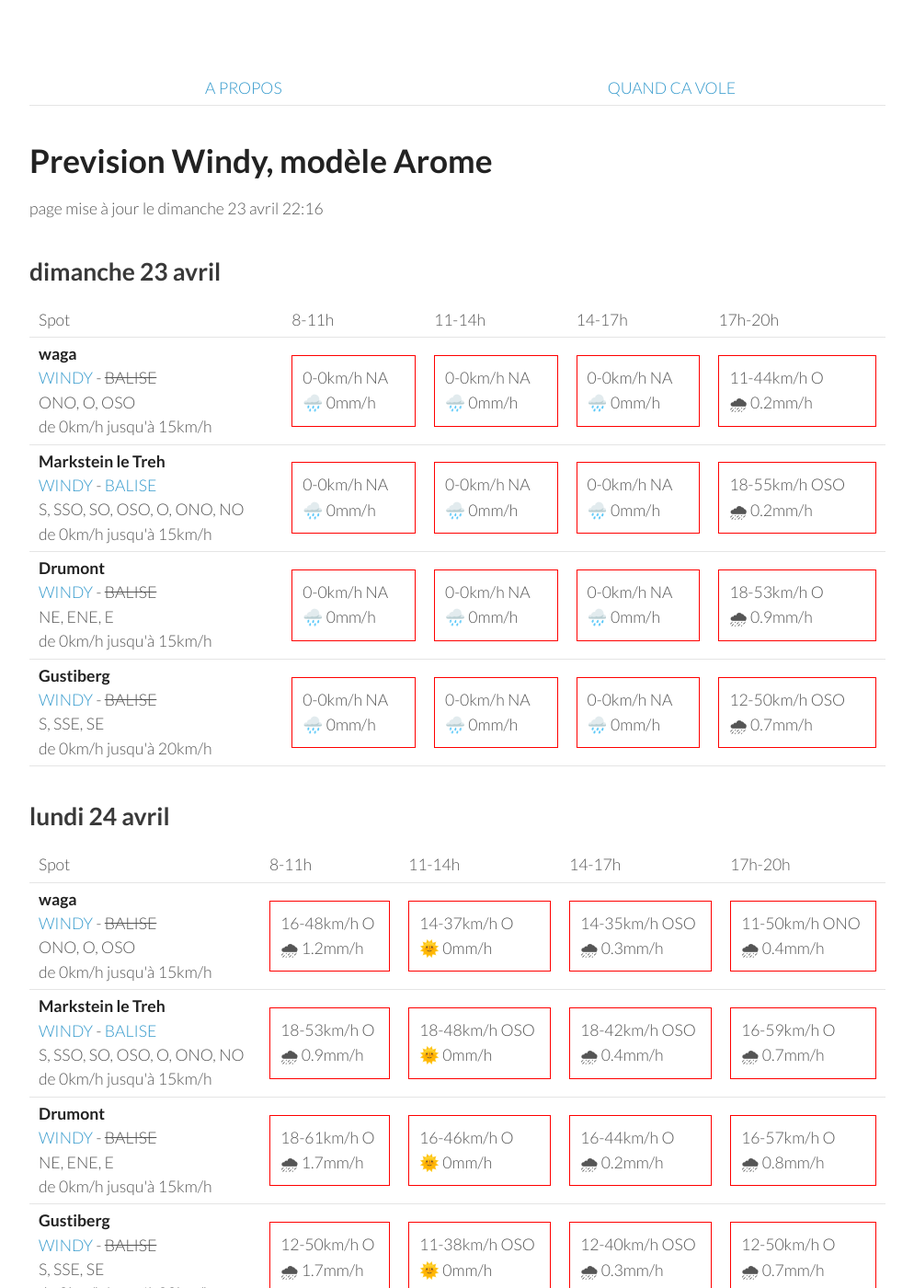
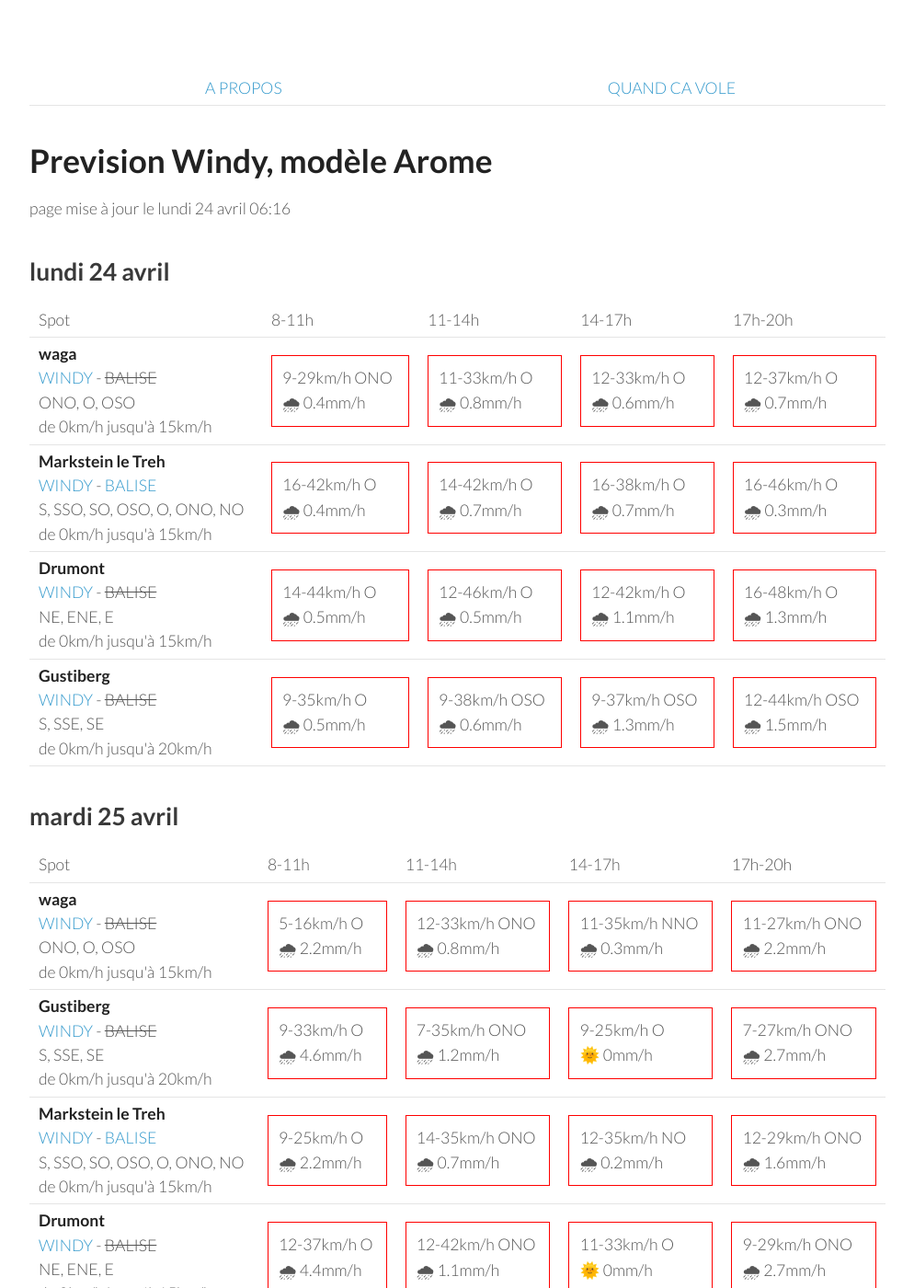
Before and after one commit to parapente-dans-le-nord/parapente-dans-le-nord.github.io, a Jekyll site: the page built from vosges.markdown, in a window 1280 px wide and 1400 px high. Shown: the whole window at 92% size, without its empty margins (26-1020 px from the left). Built offline with Jekyll 4.4.1, drawn with Linux system fonts in a browser that asks for light colours; some of the changed text lies outside the part shown.

Commit message:
update index.markdown

```diff
--- a/vosges.markdown
+++ b/vosges.markdown
@@ -7,60 +7,8 @@ title:  "Tous les spots"
 {: .links}
 
 # Prevision Windy, modèle Arome
-page mise à jour le dimanche 23 avril 22:16
+page mise à jour le lundi 24 avril 06:16
 
-## dimanche 23 avril
-
-{::nomarkdown}
-<table>
-  <tbody>
-    <tr>
-      <td>Spot</td>
-      <td>8-11h</td>
-      <td>11-14h</td>
-      <td>14-17h</td>
-      <td>17h-20h</td>
-    </tr>
-<tr>
-        <td><strong>waga</strong><br><a href="https://windy.com/47.903/6.996?47.900,6.983,15">WINDY</a> - <span class="no-balise"> BALISE </span><br> <span class="vent-favorable">ONO, O, OSO</span><br><span class="force-vent">de 0km/h jusqu'à 15km/h</span> </td>
-
-            <td><div class="not-flyable"><p>0-0km/h NA</p><p>🌧️ 0mm/h</p></div></td>
-            <td><div class="not-flyable"><p>0-0km/h NA</p><p>🌧️ 0mm/h</p></div></td>
-            <td><div class="not-flyable"><p>0-0km/h NA</p><p>🌧️ 0mm/h</p></div></td>
-            <td><div class="not-flyable"><p>11-44km/h O</p><p>🌧 0.2mm/h</p></div></td>
-
-    </tr>
-<tr>
-        <td><strong>Markstein le Treh</strong><br><a href="https://windy.com/47.926/7.012?47.505,7.012,8,m:eY1agmQ">WINDY</a> - <span class=""><a href="http://www.balisemeteo.com/balise.php?idBalise=136">BALISE</a> </span><br> <span class="vent-favorable">S, SSO, SO, OSO, O, ONO, NO</span><br><span class="force-vent">de 0km/h jusqu'à 15km/h</span> </td>
-
-            <td><div class="not-flyable"><p>0-0km/h NA</p><p>🌧️ 0mm/h</p></div></td>
-            <td><div class="not-flyable"><p>0-0km/h NA</p><p>🌧️ 0mm/h</p></div></td>
-            <td><div class="not-flyable"><p>0-0km/h NA</p><p>🌧️ 0mm/h</p></div></td>
-            <td><div class="not-flyable"><p>18-55km/h OSO</p><p>🌧 0.2mm/h</p></div></td>
-
-    </tr>
-<tr>
-        <td><strong>Drumont</strong><br><a href="https://windy.com/47.898/6.919?47.687,6.919,9,m:eYYagmG">WINDY</a> - <span class="no-balise"> BALISE </span><br> <span class="vent-favorable">NE, ENE, E</span><br><span class="force-vent">de 0km/h jusqu'à 15km/h</span> </td>
-
-            <td><div class="not-flyable"><p>0-0km/h NA</p><p>🌧️ 0mm/h</p></div></td>
-            <td><div class="not-flyable"><p>0-0km/h NA</p><p>🌧️ 0mm/h</p></div></td>
-            <td><div class="not-flyable"><p>0-0km/h NA</p><p>🌧️ 0mm/h</p></div></td>
-            <td><div class="not-flyable"><p>18-53km/h O</p><p>🌧 0.9mm/h</p></div></td>
-
-    </tr>
-<tr>
-        <td><strong>Gustiberg</strong><br><a href="https://windy.com/47.894/6.934?47.891,6.934,15,m:eYYagmI">WINDY</a> - <span class="no-balise"> BALISE </span><br> <span class="vent-favorable">S, SSE, SE</span><br><span class="force-vent">de 0km/h jusqu'à 20km/h</span> </td>
-
-            <td><div class="not-flyable"><p>0-0km/h NA</p><p>🌧️ 0mm/h</p></div></td>
-            <td><div class="not-flyable"><p>0-0km/h NA</p><p>🌧️ 0mm/h</p></div></td>
-            <td><div class="not-flyable"><p>0-0km/h NA</p><p>🌧️ 0mm/h</p></div></td>
-            <td><div class="not-flyable"><p>12-50km/h OSO</p><p>🌧 0.7mm/h</p></div></td>
-
-    </tr>
-
-</tbody>
-</table>
-{:/}
 ## lundi 24 avril
 
 {::nomarkdown}
@@ -76,40 +24,40 @@ page mise à jour le dimanche 23 avril 22:16
 <tr>
         <td><strong>waga</strong><br><a href="https://windy.com/47.903/6.996?47.900,6.983,15">WINDY</a> - <span class="no-balise"> BALISE </span><br> <span class="vent-favorable">ONO, O, OSO</span><br><span class="force-vent">de 0km/h jusqu'à 15km/h</span> </td>
 
-            <td><div class="not-flyable"><p>16-48km/h O</p><p>🌧 1.2mm/h</p></div></td>
-            <td><div class="not-flyable"><p>14-37km/h O</p><p>🌞 0mm/h</p></div></td>
-            <td><div class="not-flyable"><p>14-35km/h OSO</p><p>🌧 0.3mm/h</p></div></td>
-            <td><div class="not-flyable"><p>11-50km/h ONO</p><p>🌧 0.4mm/h</p></div></td>
+            <td><div class="not-flyable"><p>9-29km/h ONO</p><p>🌧 0.4mm/h</p></div></td>
+            <td><div class="not-flyable"><p>11-33km/h O</p><p>🌧 0.8mm/h</p></div></td>
+            <td><div class="not-flyable"><p>12-33km/h O</p><p>🌧 0.6mm/h</p></div></td>
+            <td><div class="not-flyable"><p>12-37km/h O</p><p>🌧 0.7mm/h</p></div></td>
 
 
     </tr>
 <tr>
         <td><strong>Markstein le Treh</strong><br><a href="https://windy.com/47.926/7.012?47.505,7.012,8,m:eY1agmQ">WINDY</a> - <span class=""><a href="http://www.balisemeteo.com/balise.php?idBalise=136">BALISE</a> </span><br> <span class="vent-favorable">S, SSO, SO, OSO, O, ONO, NO</span><br><span class="force-vent">de 0km/h jusqu'à 15km/h</span> </td>
 
-            <td><div class="not-flyable"><p>18-53km/h O</p><p>🌧 0.9mm/h</p></div></td>
-            <td><div class="not-flyable"><p>18-48km/h OSO</p><p>🌞 0mm/h</p></div></td>
-            <td><div class="not-flyable"><p>18-42km/h OSO</p><p>🌧 0.4mm/h</p></div></td>
-            <td><div class="not-flyable"><p>16-59km/h O</p><p>🌧 0.7mm/h</p></div></td>
+            <td><div class="not-flyable"><p>16-42km/h O</p><p>🌧 0.4mm/h</p></div></td>
+            <td><div class="not-flyable"><p>14-42km/h O</p><p>🌧 0.7mm/h</p></div></td>
+            <td><div class="not-flyable"><p>16-38km/h O</p><p>🌧 0.7mm/h</p></div></td>
+            <td><div class="not-flyable"><p>16-46km/h O</p><p>🌧 0.3mm/h</p></div></td>
 
 
     </tr>
 <tr>
         <td><strong>Drumont</strong><br><a href="https://windy.com/47.898/6.919?47.687,6.919,9,m:eYYagmG">WINDY</a> - <span class="no-balise"> BALISE </span><br> <span class="vent-favorable">NE, ENE, E</span><br><span class="force-vent">de 0km/h jusqu'à 15km/h</span> </td>
 
-            <td><div class="not-flyable"><p>18-61km/h O</p><p>🌧 1.7mm/h</p></div></td>
-            <td><div class="not-flyable"><p>16-46km/h O</p><p>🌞 0mm/h</p></div></td>
-            <td><div class="not-flyable"><p>16-44km/h O</p><p>🌧 0.2mm/h</p></div></td>
-            <td><div class="not-flyable"><p>16-57km/h O</p><p>🌧 0.8mm/h</p></div></td>
+            <td><div class="not-flyable"><p>14-44km/h O</p><p>🌧 0.5mm/h</p></div></td>
+            <td><div class="not-flyable"><p>12-46km/h O</p><p>🌧 0.5mm/h</p></div></td>
+            <td><div class="not-flyable"><p>12-42km/h O</p><p>🌧 1.1mm/h</p></div></td>
+            <td><div class="not-flyable"><p>16-48km/h O</p><p>🌧 1.3mm/h</p></div></td>
 
 
     </tr>
 <tr>
         <td><strong>Gustiberg</strong><br><a href="https://windy.com/47.894/6.934?47.891,6.934,15,m:eYYagmI">WINDY</a> - <span class="no-balise"> BALISE </span><br> <span class="vent-favorable">S, SSE, SE</span><br><span class="force-vent">de 0km/h jusqu'à 20km/h</span> </td>
 
-            <td><div class="not-flyable"><p>12-50km/h O</p><p>🌧 1.7mm/h</p></div></td>
-            <td><div class="not-flyable"><p>11-38km/h OSO</p><p>🌞 0mm/h</p></div></td>
-            <td><div class="not-flyable"><p>12-40km/h OSO</p><p>🌧 0.3mm/h</p></div></td>
-            <td><div class="not-flyable"><p>12-50km/h O</p><p>🌧 0.7mm/h</p></div></td>
+            <td><div class="not-flyable"><p>9-35km/h O</p><p>🌧 0.5mm/h</p></div></td>
+            <td><div class="not-flyable"><p>9-38km/h OSO</p><p>🌧 0.6mm/h</p></div></td>
+            <td><div class="not-flyable"><p>9-37km/h OSO</p><p>🌧 1.3mm/h</p></div></td>
+            <td><div class="not-flyable"><p>12-44km/h OSO</p><p>🌧 1.5mm/h</p></div></td>
 
 
     </tr>
@@ -132,40 +80,40 @@ page mise à jour le dimanche 23 avril 22:16
 <tr>
         <td><strong>waga</strong><br><a href="https://windy.com/47.903/6.996?47.900,6.983,15">WINDY</a> - <span class="no-balise"> BALISE </span><br> <span class="vent-favorable">ONO, O, OSO</span><br><span class="force-vent">de 0km/h jusqu'à 15km/h</span> </td>
 
-            <td><div class="not-flyable"><p>9-27km/h ONO</p><p>🌧 0.5mm/h</p></div></td>
-            <td><div class="not-flyable"><p>14-50km/h ONO</p><p>🌧 0.5mm/h</p></div></td>
-            <td><div class="not-flyable"><p>14-46km/h ONO</p><p>🌧 0.8mm/h</p></div></td>
-            <td><div class="not-flyable"><p>12-42km/h ONO</p><p>🌧 0.5mm/h</p></div></td>
+            <td><div class="not-flyable"><p>5-16km/h O</p><p>🌧 2.2mm/h</p></div></td>
+            <td><div class="not-flyable"><p>12-33km/h ONO</p><p>🌧 0.8mm/h</p></div></td>
+            <td><div class="not-flyable"><p>11-35km/h NNO</p><p>🌧 0.3mm/h</p></div></td>
+            <td><div class="not-flyable"><p>11-27km/h ONO</p><p>🌧 2.2mm/h</p></div></td>
+
+
+    </tr>
+<tr>
+        <td><strong>Gustiberg</strong><br><a href="https://windy.com/47.894/6.934?47.891,6.934,15,m:eYYagmI">WINDY</a> - <span class="no-balise"> BALISE </span><br> <span class="vent-favorable">S, SSE, SE</span><br><span class="force-vent">de 0km/h jusqu'à 20km/h</span> </td>
+
+            <td><div class="not-flyable"><p>9-33km/h O</p><p>🌧 4.6mm/h</p></div></td>
+            <td><div class="not-flyable"><p>7-35km/h ONO</p><p>🌧 1.2mm/h</p></div></td>
+            <td><div class="not-flyable"><p>9-25km/h O</p><p>🌞 0mm/h</p></div></td>
+            <td><div class="not-flyable"><p>7-27km/h ONO</p><p>🌧 2.7mm/h</p></div></td>
 
 
     </tr>
 <tr>
         <td><strong>Markstein le Treh</strong><br><a href="https://windy.com/47.926/7.012?47.505,7.012,8,m:eY1agmQ">WINDY</a> - <span class=""><a href="http://www.balisemeteo.com/balise.php?idBalise=136">BALISE</a> </span><br> <span class="vent-favorable">S, SSO, SO, OSO, O, ONO, NO</span><br><span class="force-vent">de 0km/h jusqu'à 15km/h</span> </td>
 
-            <td><div class="not-flyable"><p>12-37km/h ONO</p><p>🌧 0.3mm/h</p></div></td>
-            <td><div class="not-flyable"><p>14-48km/h ONO</p><p>🌧 0.5mm/h</p></div></td>
-            <td><div class="not-flyable"><p>14-44km/h ONO</p><p>🌧 0.7mm/h</p></div></td>
-            <td><div class="not-flyable"><p>12-42km/h ONO</p><p>🌧 0.5mm/h</p></div></td>
-
-
-    </tr>
-<tr>
-        <td><strong>Gustiberg</strong><br><a href="https://windy.com/47.894/6.934?47.891,6.934,15,m:eYYagmI">WINDY</a> - <span class="no-balise"> BALISE </span><br> <span class="vent-favorable">S, SSE, SE</span><br><span class="force-vent">de 0km/h jusqu'à 20km/h</span> </td>
-
-            <td><div class="not-flyable"><p>9-35km/h O</p><p>🌧 2.5mm/h</p></div></td>
-            <td><div class="not-flyable"><p>14-46km/h ONO</p><p>🌧 0.5mm/h</p></div></td>
-            <td><div class="not-flyable"><p>12-42km/h ONO</p><p>🌧 0.8mm/h</p></div></td>
-            <td><div class="not-flyable"><p>12-40km/h ONO</p><p>🌧 0.9mm/h</p></div></td>
+            <td><div class="not-flyable"><p>9-25km/h O</p><p>🌧 2.2mm/h</p></div></td>
+            <td><div class="not-flyable"><p>14-35km/h ONO</p><p>🌧 0.7mm/h</p></div></td>
+            <td><div class="not-flyable"><p>12-35km/h NO</p><p>🌧 0.2mm/h</p></div></td>
+            <td><div class="not-flyable"><p>12-29km/h ONO</p><p>🌧 1.6mm/h</p></div></td>
 
 
     </tr>
 <tr>
         <td><strong>Drumont</strong><br><a href="https://windy.com/47.898/6.919?47.687,6.919,9,m:eYYagmG">WINDY</a> - <span class="no-balise"> BALISE </span><br> <span class="vent-favorable">NE, ENE, E</span><br><span class="force-vent">de 0km/h jusqu'à 15km/h</span> </td>
 
-            <td><div class="not-flyable"><p>12-44km/h ONO</p><p>🌧 2.5mm/h</p></div></td>
-            <td><div class="not-flyable"><p>14-46km/h ONO</p><p>🌧 0.5mm/h</p></div></td>
-            <td><div class="not-flyable"><p>12-42km/h ONO</p><p>🌧 0.8mm/h</p></div></td>
-            <td><div class="not-flyable"><p>12-40km/h ONO</p><p>🌧 1mm/h</p></div></td>
+            <td><div class="not-flyable"><p>12-37km/h O</p><p>🌧 4.4mm/h</p></div></td>
+            <td><div class="not-flyable"><p>12-42km/h ONO</p><p>🌧 1.1mm/h</p></div></td>
+            <td><div class="not-flyable"><p>11-33km/h O</p><p>🌞 0mm/h</p></div></td>
+            <td><div class="not-flyable"><p>9-29km/h ONO</p><p>🌧 2.7mm/h</p></div></td>
 
 
     </tr>
@@ -188,40 +136,40 @@ page mise à jour le dimanche 23 avril 22:16
 <tr>
         <td><strong>waga</strong><br><a href="https://windy.com/47.903/6.996?47.900,6.983,15">WINDY</a> - <span class="no-balise"> BALISE </span><br> <span class="vent-favorable">ONO, O, OSO</span><br><span class="force-vent">de 0km/h jusqu'à 15km/h</span> </td>
 
-            <td><div class="not-flyable"><p>0-11km/h ENE</p><p>🌞 0mm/h</p></div></td>
-            <td><div class="not-flyable"><p>9-25km/h OSO</p><p>🌞 0mm/h</p></div></td>
-            <td><div class="not-flyable"><p>9-31km/h OSO</p><p>🌞 0mm/h</p></div></td>
-            <td><div class="not-flyable"><p>7-29km/h OSO</p><p>🌞 0mm/h</p></div></td>
+            <td><div class="not-flyable"><p>1-9km/h E</p><p>🌞 0mm/h</p></div></td>
+            <td><div class="not-flyable"><p>7-24km/h SO</p><p>🌧 0.2mm/h</p></div></td>
+            <td><div class="not-flyable"><p>11-31km/h OSO</p><p>🌧 0.5mm/h</p></div></td>
+            <td><div class="not-flyable"><p>7-31km/h O</p><p>🌞 0mm/h</p></div></td>
+
+
+    </tr>
+<tr>
+        <td><strong>Gustiberg</strong><br><a href="https://windy.com/47.894/6.934?47.891,6.934,15,m:eYYagmI">WINDY</a> - <span class="no-balise"> BALISE </span><br> <span class="vent-favorable">S, SSE, SE</span><br><span class="force-vent">de 0km/h jusqu'à 20km/h</span> </td>
+
+            <td><div class="not-flyable"><p>3-9km/h E</p><p>🌞 0mm/h</p></div></td>
+            <td><div class="not-flyable"><p>9-24km/h OSO</p><p>🌞 0mm/h</p></div></td>
+            <td><div class="not-flyable"><p>11-31km/h OSO</p><p>🌧 0.5mm/h</p></div></td>
+            <td><div class="not-flyable"><p>9-31km/h O</p><p>🌞 0mm/h</p></div></td>
+
+
+    </tr>
+<tr>
+        <td><strong>Drumont</strong><br><a href="https://windy.com/47.898/6.919?47.687,6.919,9,m:eYYagmG">WINDY</a> - <span class="no-balise"> BALISE </span><br> <span class="vent-favorable">NE, ENE, E</span><br><span class="force-vent">de 0km/h jusqu'à 15km/h</span> </td>
+
+            <td><div class="not-flyable"><p>3-9km/h ESE</p><p>🌞 0mm/h</p></div></td>
+            <td><div class="not-flyable"><p>9-25km/h OSO</p><p>🌧 0.2mm/h</p></div></td>
+            <td><div class="not-flyable"><p>11-31km/h OSO</p><p>🌧 0.5mm/h</p></div></td>
+            <td><div class="not-flyable"><p>9-31km/h O</p><p>🌞 0mm/h</p></div></td>
 
 
     </tr>
 <tr>
         <td><strong>Markstein le Treh</strong><br><a href="https://windy.com/47.926/7.012?47.505,7.012,8,m:eY1agmQ">WINDY</a> - <span class=""><a href="http://www.balisemeteo.com/balise.php?idBalise=136">BALISE</a> </span><br> <span class="vent-favorable">S, SSO, SO, OSO, O, ONO, NO</span><br><span class="force-vent">de 0km/h jusqu'à 15km/h</span> </td>
 
-            <td><div class="not-flyable"><p>0-11km/h ESE</p><p>🌞 0mm/h</p></div></td>
-            <td><div class="not-flyable"><p>7-24km/h OSO</p><p>🌞 0mm/h</p></div></td>
-            <td><div class="not-flyable"><p>7-31km/h OSO</p><p>🌞 0mm/h</p></div></td>
-            <td><div class="not-flyable"><p>7-29km/h OSO</p><p>🌞 0mm/h</p></div></td>
-
-
-    </tr>
-<tr>
-        <td><strong>Drumont</strong><br><a href="https://windy.com/47.898/6.919?47.687,6.919,9,m:eYYagmG">WINDY</a> - <span class="no-balise"> BALISE </span><br> <span class="vent-favorable">NE, ENE, E</span><br><span class="force-vent">de 0km/h jusqu'à 15km/h</span> </td>
-
-            <td><div class="not-flyable"><p>1-11km/h ESE</p><p>🌞 0mm/h</p></div></td>
-            <td><div class="not-flyable"><p>9-25km/h OSO</p><p>🌞 0mm/h</p></div></td>
-            <td><div class="not-flyable"><p>11-31km/h OSO</p><p>🌞 0mm/h</p></div></td>
-            <td><div class="not-flyable"><p>9-31km/h O</p><p>🌞 0mm/h</p></div></td>
-
-
-    </tr>
-<tr>
-        <td><strong>Gustiberg</strong><br><a href="https://windy.com/47.894/6.934?47.891,6.934,15,m:eYYagmI">WINDY</a> - <span class="no-balise"> BALISE </span><br> <span class="vent-favorable">S, SSE, SE</span><br><span class="force-vent">de 0km/h jusqu'à 20km/h</span> </td>
-
-            <td><div class="not-flyable"><p>1-11km/h ESE</p><p>🌞 0mm/h</p></div></td>
-            <td><div class="not-flyable"><p>9-25km/h OSO</p><p>🌞 0mm/h</p></div></td>
-            <td><div class="not-flyable"><p>11-31km/h OSO</p><p>🌞 0mm/h</p></div></td>
-            <td><div class="not-flyable"><p>9-31km/h O</p><p>🌞 0mm/h</p></div></td>
+            <td><div class="not-flyable"><p>1-9km/h E</p><p>🌞 0mm/h</p></div></td>
+            <td><div class="not-flyable"><p>7-24km/h SO</p><p>🌧 0.2mm/h</p></div></td>
+            <td><div class="not-flyable"><p>9-31km/h OSO</p><p>🌧 0.5mm/h</p></div></td>
+            <td><div class="not-flyable"><p>7-29km/h O</p><p>🌞 0mm/h</p></div></td>
 
 
     </tr>
@@ -244,8 +192,18 @@ page mise à jour le dimanche 23 avril 22:16
 <tr>
         <td><strong>Gustiberg</strong><br><a href="https://windy.com/47.894/6.934?47.891,6.934,15,m:eYYagmI">WINDY</a> - <span class="no-balise"> BALISE </span><br> <span class="vent-favorable">S, SSE, SE</span><br><span class="force-vent">de 0km/h jusqu'à 20km/h</span> </td>
 
-            <td><div class="not-flyable"><p>1-14km/h SSO</p><p>🌞 0mm/h</p></div></td>
-            <td><div class="not-flyable"><p>7-24km/h SO</p><p>🌞 0mm/h</p></div></td>
+            <td><div class="not-flyable"><p>3-11km/h ENE</p><p>🌞 0mm/h</p></div></td>
+            <td><div class="flyable"><p>5-20km/h SSE</p><p>🌧 0.2mm/h</p></div></td>
+            <td><div class="not-flyable"><p>9-29km/h OSO</p><p>🌞 0mm/h</p></div></td>
+            <td><div class="not-flyable"><p>7-25km/h SO</p><p>🌞 0mm/h</p></div></td>
+
+
+    </tr>
+<tr>
+        <td><strong>Drumont</strong><br><a href="https://windy.com/47.898/6.919?47.687,6.919,9,m:eYYagmG">WINDY</a> - <span class="no-balise"> BALISE </span><br> <span class="vent-favorable">NE, ENE, E</span><br><span class="force-vent">de 0km/h jusqu'à 15km/h</span> </td>
+
+            <td><div class="flyable"><p>3-9km/h E</p><p>🌞 0mm/h</p></div></td>
+            <td><div class="not-flyable"><p>5-20km/h S</p><p>🌧 0.3mm/h</p></div></td>
             <td><div class="not-flyable"><p>9-29km/h OSO</p><p>🌞 0mm/h</p></div></td>
             <td><div class="not-flyable"><p>7-25km/h SO</p><p>🌞 0mm/h</p></div></td>
 
@@ -254,8 +212,8 @@ page mise à jour le dimanche 23 avril 22:16
 <tr>
         <td><strong>Markstein le Treh</strong><br><a href="https://windy.com/47.926/7.012?47.505,7.012,8,m:eY1agmQ">WINDY</a> - <span class=""><a href="http://www.balisemeteo.com/balise.php?idBalise=136">BALISE</a> </span><br> <span class="vent-favorable">S, SSO, SO, OSO, O, ONO, NO</span><br><span class="force-vent">de 0km/h jusqu'à 15km/h</span> </td>
 
-            <td><div class="not-flyable"><p>1-16km/h O</p><p>🌞 0mm/h</p></div></td>
-            <td><div class="not-flyable"><p>7-24km/h SO</p><p>🌞 0mm/h</p></div></td>
+            <td><div class="not-flyable"><p>1-11km/h NE</p><p>🌞 0mm/h</p></div></td>
+            <td><div class="not-flyable"><p>5-20km/h SE</p><p>🌞 0mm/h</p></div></td>
             <td><div class="not-flyable"><p>7-27km/h OSO</p><p>🌞 0mm/h</p></div></td>
             <td><div class="not-flyable"><p>5-25km/h SSO</p><p>🌞 0mm/h</p></div></td>
 
@@ -264,20 +222,10 @@ page mise à jour le dimanche 23 avril 22:16
 <tr>
         <td><strong>waga</strong><br><a href="https://windy.com/47.903/6.996?47.900,6.983,15">WINDY</a> - <span class="no-balise"> BALISE </span><br> <span class="vent-favorable">ONO, O, OSO</span><br><span class="force-vent">de 0km/h jusqu'à 15km/h</span> </td>
 
-            <td><div class="not-flyable"><p>1-16km/h O</p><p>🌞 0mm/h</p></div></td>
-            <td><div class="not-flyable"><p>7-24km/h SO</p><p>🌞 0mm/h</p></div></td>
+            <td><div class="not-flyable"><p>1-11km/h NE</p><p>🌞 0mm/h</p></div></td>
+            <td><div class="not-flyable"><p>5-20km/h SSE</p><p>🌞 0mm/h</p></div></td>
             <td><div class="not-flyable"><p>9-27km/h OSO</p><p>🌞 0mm/h</p></div></td>
             <td><div class="not-flyable"><p>5-25km/h SSO</p><p>🌞 0mm/h</p></div></td>
-
-
-    </tr>
-<tr>
-        <td><strong>Drumont</strong><br><a href="https://windy.com/47.898/6.919?47.687,6.919,9,m:eYYagmG">WINDY</a> - <span class="no-balise"> BALISE </span><br> <span class="vent-favorable">NE, ENE, E</span><br><span class="force-vent">de 0km/h jusqu'à 15km/h</span> </td>
-
-            <td><div class="not-flyable"><p>1-14km/h SSO</p><p>🌞 0mm/h</p></div></td>
-            <td><div class="not-flyable"><p>9-25km/h SO</p><p>🌞 0mm/h</p></div></td>
-            <td><div class="not-flyable"><p>9-29km/h OSO</p><p>🌞 0mm/h</p></div></td>
-            <td><div class="not-flyable"><p>7-25km/h SO</p><p>🌞 0mm/h</p></div></td>
 
 
     </tr>
```
